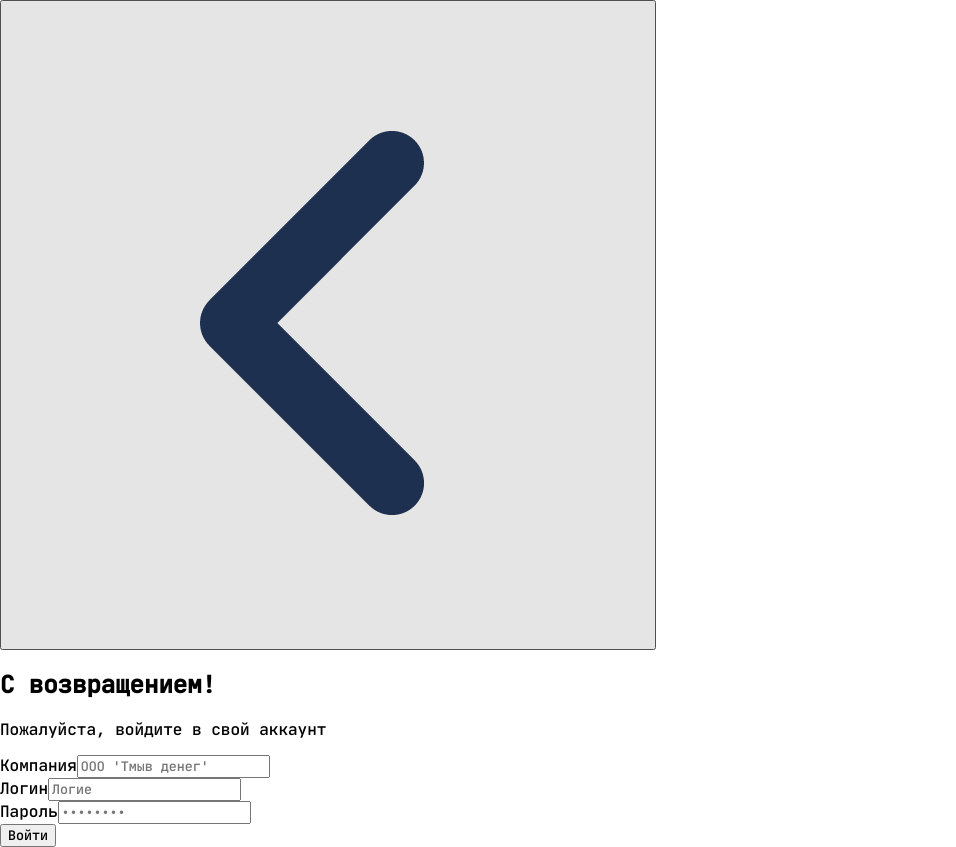
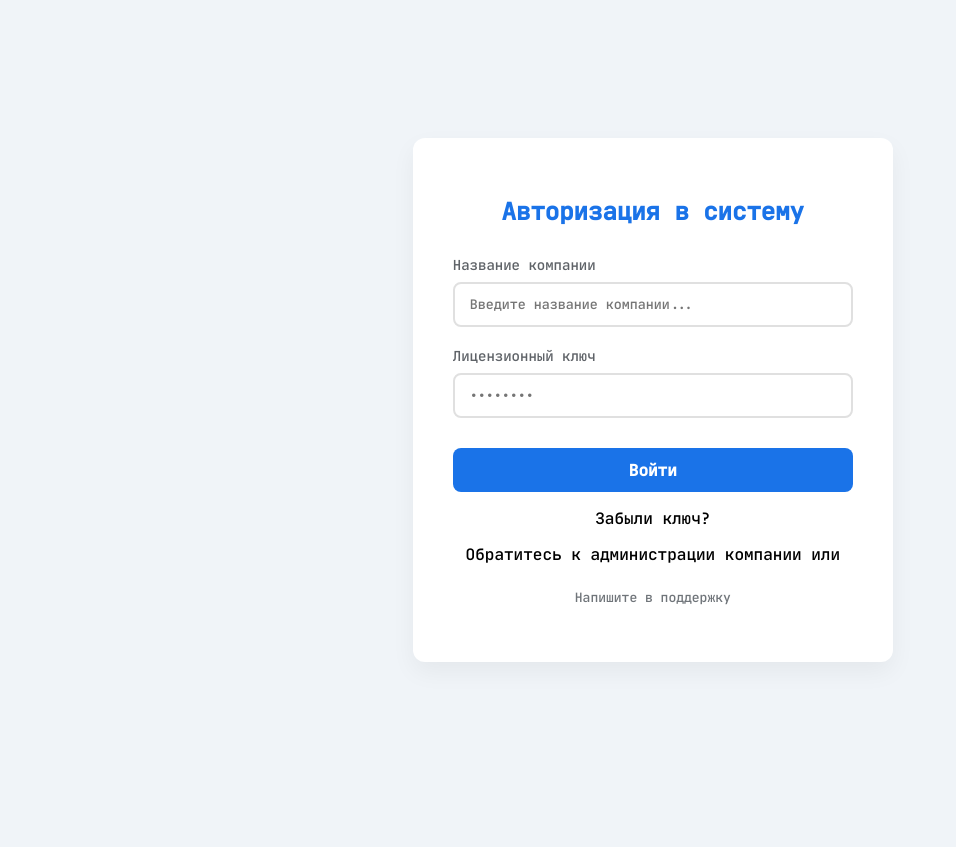
Before and after one commit to Friendly2009/SoftSkills-CRM, a React (Vite) app in the folder frontend/: page / in a window 1280 px wide. Both pictures are taken after a click on the button "Войти в компанию". Shown: the whole page, without its empty margins (0-956 px from the left). After the commit the page ends 800 px from the top, so only its background shows below. Built offline with nearby package versions, Linux system fonts and the light colour scheme.

Commit message:
feat: add new css module in login page

```diff
--- a/frontend/src/components/authorization.tsx
+++ b/frontend/src/components/authorization.tsx
@@ -1,5 +1,5 @@
 import { useState } from "react";
-
+import login from './cssmoduls/login.module.css'
 export const LoginForm = ({ setPage }: { setPage: (page: 'registration' | 'authorization' | "dashboard" | "index") => void }) => {
 
   const [formData, setFormData] = useState({
@@ -12,44 +12,50 @@ export const LoginForm = ({ setPage }: { setPage: (page: 'registration' | 'autho
   }
   const handleFormSubmit = async (e: React.FormEvent<HTMLFormElement>) => {
     e.preventDefault();
-      const response = await fetch('http://localhost:5000/api/signin');
-    try{
+    const response = await fetch('http://localhost:5000/api/signin');
+    try {
 
-    } catch(ex){
+    } catch (ex) {
 
     }
   }
 
   return (
-    <div className="flex min-h-screen items-center justify-center bg-gray-50 px-4">
-      <div className="w-full max-w-md space-y-8 rounded-3xl bg-white p-10 shadow-xl border border-gray-100">
-        <button onClick={backbtnOnClick}>
-          <img src="/img/user/dashboard/angle-left-solid.png" className="backbtn" alt="exit"></img>
-        </button>
-        <div className="text-center">
-          <h2 className="text-3xl font-extrabold text-gray-900">С возвращением!</h2>
-          <p className="mt-2 text-sm text-gray-600">Пожалуйста, войдите в свой аккаунт</p>
+    <div className={login['login-card']}>
+      <h2>Авторизация в систему</h2>
+
+      <form action="/api/signin" method="post">
+        <div className={login['input-group']}>
+          <label htmlFor="name">Название компании</label>
+          <input
+            type="text"
+            id="name"
+            name="name"
+            placeholder="Введите название компании..."
+            required
+          />
         </div>
-        <form className="mt-8 space-y-6" onSubmit={handleFormSubmit}>
-          <div className="space-y-4">
-            <div>
-              <label className="block text-sm font-medium text-gray-700">Компания</label>
-              <input type="text" required className="mt-1 block w-full rounded-xl border border-gray-300 px-4 py-3 focus:border-indigo-500 focus:ring-indigo-500 sm:text-sm" placeholder="OOO 'Тмыв денег'" />
-            </div>
-            <div>
-              <label className="block text-sm font-medium text-gray-700">Логин</label>
-              <input type="text" required className="mt-1 block w-full rounded-xl border border-gray-300 px-4 py-3 focus:border-indigo-500 focus:ring-indigo-500 sm:text-sm" placeholder="Логие" />
-            </div>
-            <div>
-              <label className="block text-sm font-medium text-gray-700">Пароль</label>
-              <input type="password" required className="mt-1 block w-full rounded-xl border border-gray-300 px-4 py-3 focus:border-indigo-500 focus:ring-indigo-500 sm:text-sm" placeholder="••••••••" />
-            </div>
-          </div>
-          <button type="submit" className="w-full rounded-xl bg-indigo-600 py-3 px-4 text-sm font-semibold text-white hover:bg-indigo-700 focus:outline-none focus:ring-2 focus:ring-indigo-500 focus:ring-offset-2 transition-all">
-            Войти
-          </button>
-        </form>
-      </div>
+
+        <div className={login['input-group']}>
+          <label htmlFor="key">Лицензионный ключ</label>
+          <input
+            type="password"
+            id="key"
+            name="key"
+            placeholder="••••••••"
+            required
+          />
+        </div>
+
+        <button type="submit">Войти</button>
+      </form>
+      <p>Забыли ключ?</p>
+      <p>
+        Обратитесь к администрации компании или
+        <a href="/support" className={login['support-link']}
+        > Напишите в поддержку</a
+        >
+      </p>
     </div>
   );
 };
--- /dev/null
+++ b/frontend/src/components/cssmoduls/login.module.css
@@ -0,0 +1,81 @@
+body {
+    font-family: "Segoe UI", Tahoma, Geneva, Verdana, sans-serif;
+    background-color: #f0f4f8;
+    display: flex;
+    justify-content: center;
+    align-items: center;
+    height: 100vh;
+    margin: 0;
+}
+
+.login-card {
+    background: white;
+    padding: 40px;
+    border-radius: 12px;
+    box-shadow: 0 10px 25px rgba(0, 0, 0, 0.05);
+    width: 100%;
+    max-width: 400px;
+    text-align: center;
+}
+
+h2 {
+    color: #1a73e8;
+    margin-bottom: 30px;
+    font-weight: 600;
+}
+
+.input-group {
+    text-align: left;
+    margin-bottom: 20px;
+}
+
+label {
+    display: block;
+    margin-bottom: 8px;
+    color: #5f6368;
+    font-size: 14px;
+}
+
+input {
+    width: 100%;
+    padding: 12px 15px;
+    border: 2px solid #e0e0e0;
+    border-radius: 8px;
+    box-sizing: border-box;
+    outline: none;
+    transition: border-color 0.3s;
+}
+
+input:focus {
+    border-color: #1a73e8;
+}
+
+button {
+    width: 100%;
+    padding: 12px;
+    background-color: #1a73e8;
+    color: white;
+    border: none;
+    border-radius: 8px;
+    font-size: 16px;
+    font-weight: bold;
+    cursor: pointer;
+    transition: background-color 0.3s;
+    margin-top: 10px;
+}
+
+button:hover {
+    background-color: #1557b0;
+}
+
+.support-link {
+    margin-top: 25px;
+    display: block;
+    font-size: 13px;
+    color: #70757a;
+    text-decoration: none;
+}
+
+.support-link:hover {
+    text-decoration: underline;
+}
--- a/frontend/src/components/index.tsx
+++ b/frontend/src/components/index.tsx
@@ -1,4 +1,4 @@
-import style from './cssmoduls/index.module.css'
+import style from './cssmoduls/index.module.css' //ОГРОМНАЯ ОШИБКА КРИВОЙ ДИЗАЙН ИЗЗА ВТОРОГО МОДУЛЯ СТИЛЯ ЕСЛИ ЕГО УБРАТЬ ИНДЕКС ВСТАНЕТ КАК НАДО
 interface IndexProps {
   setPage: (page: 'registration' | 'authorization') => void;
 }
```
